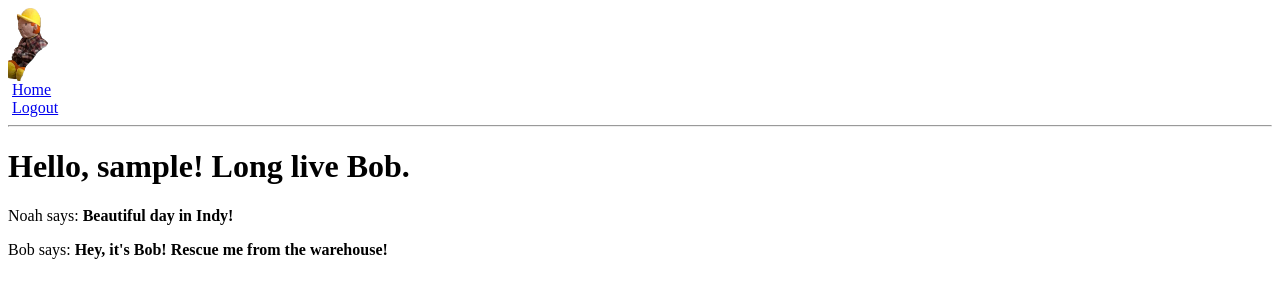
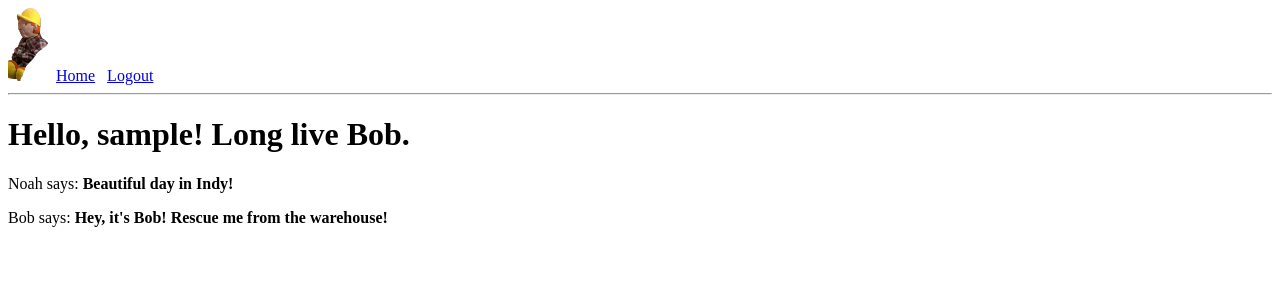
Before and after one commit to serviceberry3/bob_come_home, a Flask app: page / in a window 1280 px wide. Shown: the top 300 px of the page. Run offline with Flask 2, Linux system fonts and the light colour scheme; the visitor is signed in with stand-in values (Sample User, id 1); data comes from the database, SQL or seed files in the repository.

Commit message:
nav buttons inline

```diff
--- a/app/templates/base.html
+++ b/app/templates/base.html
@@ -15,20 +15,20 @@
         </div>
         <div style="display:inline">
             <!--can pass name of view fxn to url_for to get url-->
-            <div class="nav-button">
+            <span class="nav-button">
                 <a href="{{ url_for('index') }}">Home</a>
-            </div>
+            </span>
 
             {% if current_user.is_anonymous %} <!--true only when user is not logged in-->
-            <div class="nav-button">
+            <span class="nav-button">
                 <a href="{{ url_for('login') }}">Login</a>
-            </div>
+            </span>
 
 
             {% else %}
-            <div class="nav-button">
+            <span class="nav-button">
                 <a href="{{ url_for('logout') }}">Logout</a>
-            </div>
+            </span>
 
             {% endif %}
         </div>
```
